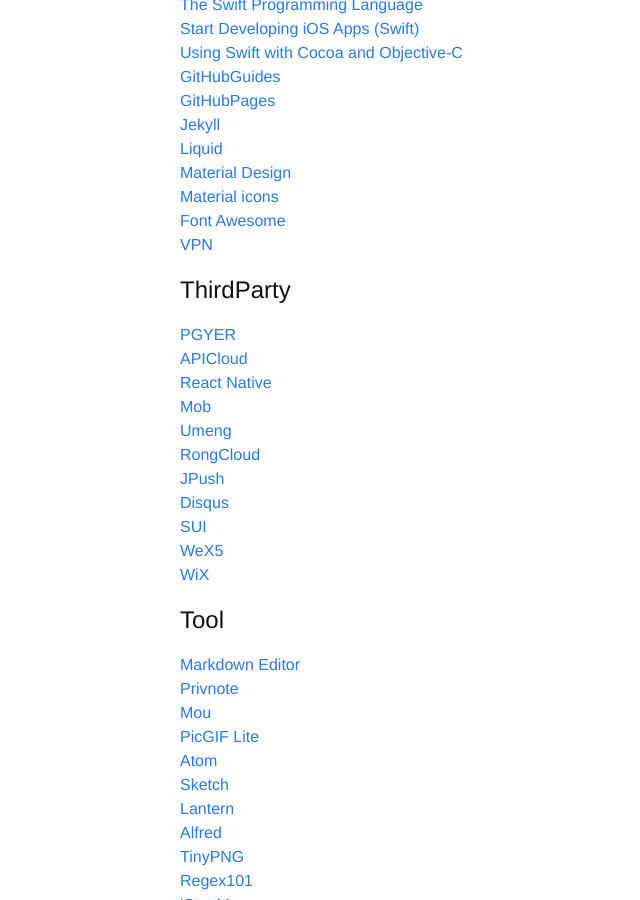
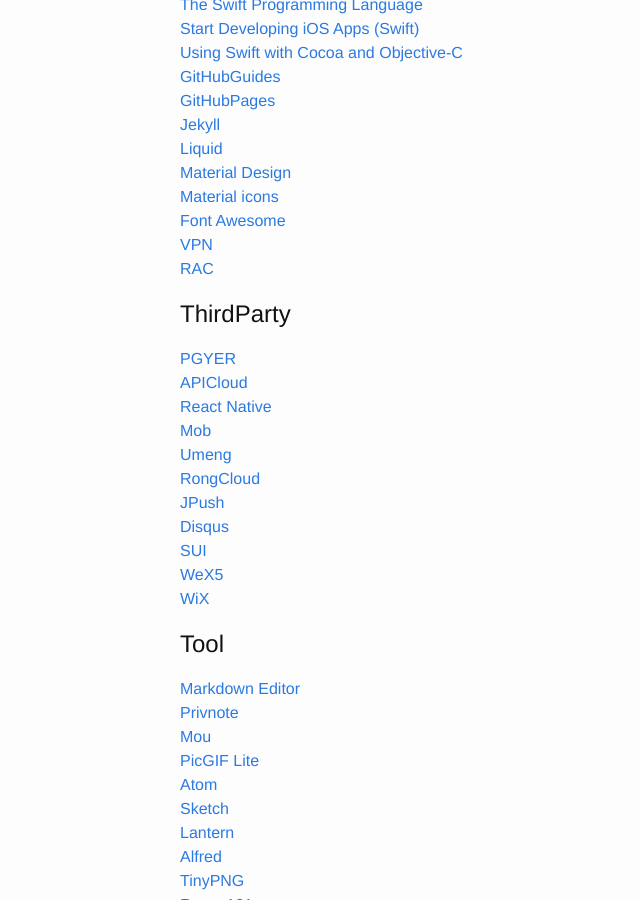
Before and after one commit to GeekRRK/GeekRRK.github.io, a Jekyll site: the page built from _posts/2015-12-24-Valuable websites.md, in a window 1280 px wide and 900 px high, scrolled down 880 px. Shown: the whole window, without its empty margins (90-730 px from the left). Built offline with Jekyll 4.4.1, drawn with Linux system fonts in a browser that asks for light colours.

Commit message:
Update 2015-12-24-Valuable websites.md

```diff
--- a/_posts/2015-12-24-Valuable websites.md
+++ b/_posts/2015-12-24-Valuable websites.md
@@ -42,6 +42,7 @@
 [Material icons](https://design.google.com/icons/)
 [Font Awesome](https://fortawesome.github.io/Font-Awesome/)
 [VPN](https://program-think.blogspot.com/2013/01/cross-host-use-gfw-tool.html)
+[RAC](http://www.jianshu.com/p/87ef6720a096)
 
 # ThirdParty
 [PGYER](http://www.pgyer.com)
```
